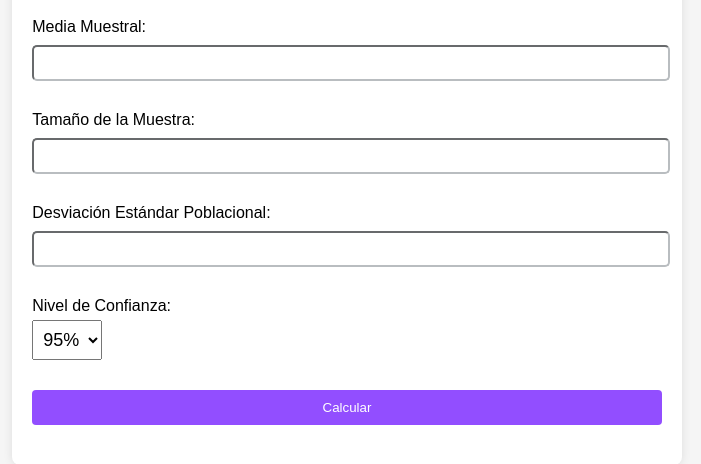
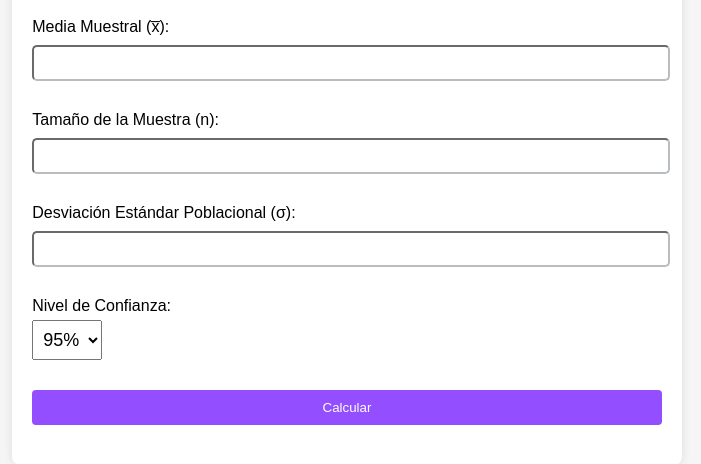
Before and after one commit to Jakyu00/Calculadora-de-Estimacion, a plain HTML site: page index.html in a window 1280 px wide. Shown: the part 208-672 px from the top of the page, without its empty margins (293-994 px from the left). Drawn offline with Linux system fonts and the light colour scheme.

Commit message:
Update index.html

```diff
--- a/index.html
+++ b/index.html
@@ -76,13 +76,13 @@
 
     <div class="container">
         <h1>Calculadora de Estimación por Intervalos</h1>
-        <label for="media_muestral">Media Muestral:</label>
+        <label for="media_muestral">Media Muestral (x̅):</label>
         <input type="number" id="media_muestral" >
         <br>
-        <label for="tamano_muestra">Tamaño de la Muestra:</label>
+        <label for="tamano_muestra">Tamaño de la Muestra (n):</label>
         <input type="number" id="tamano_muestra" class="pinpon" >
         <br>
-        <label for="desviacion_estandar">Desviación Estándar Poblacional:</label>
+        <label for="desviacion_estandar">Desviación Estándar Poblacional (σ):</label>
         <input type="number" id="desviacion_estandar" >
         <br>
         <label for="nivel_confianza">Nivel de Confianza:</label>
```
